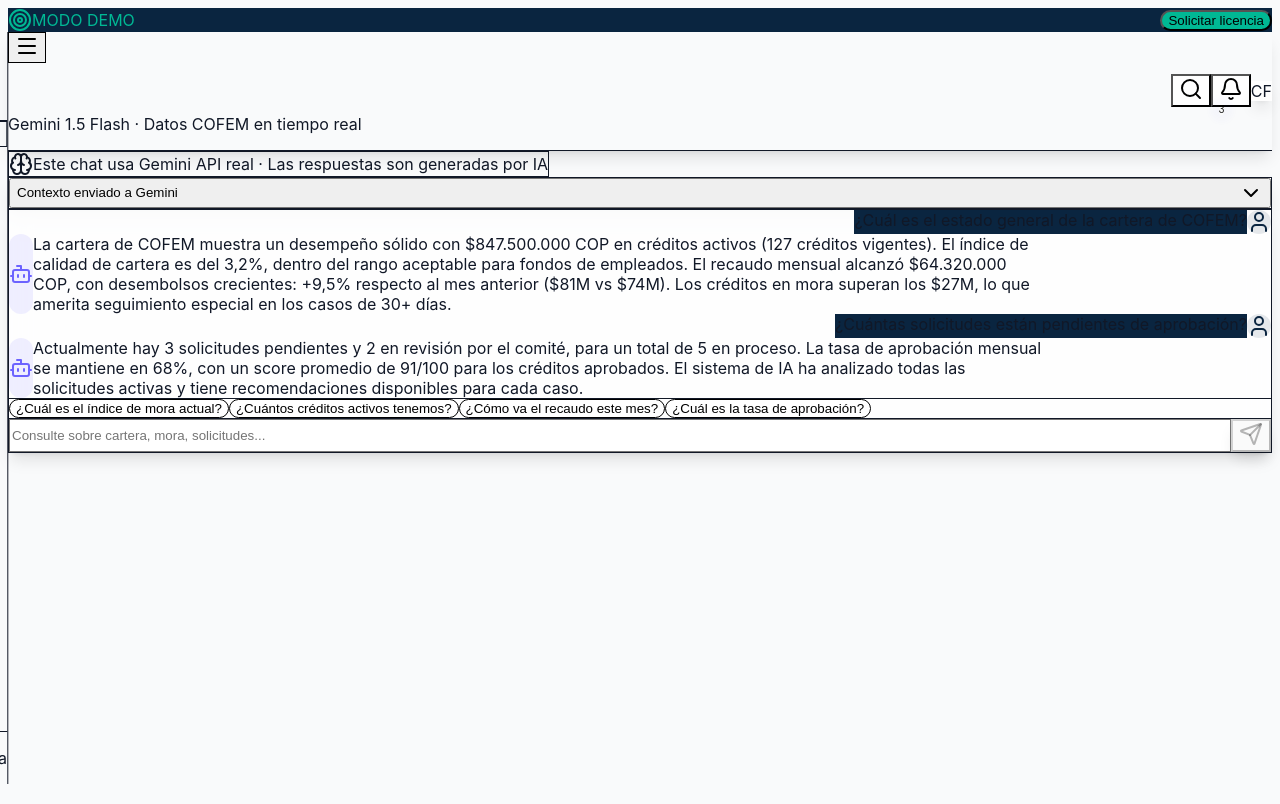
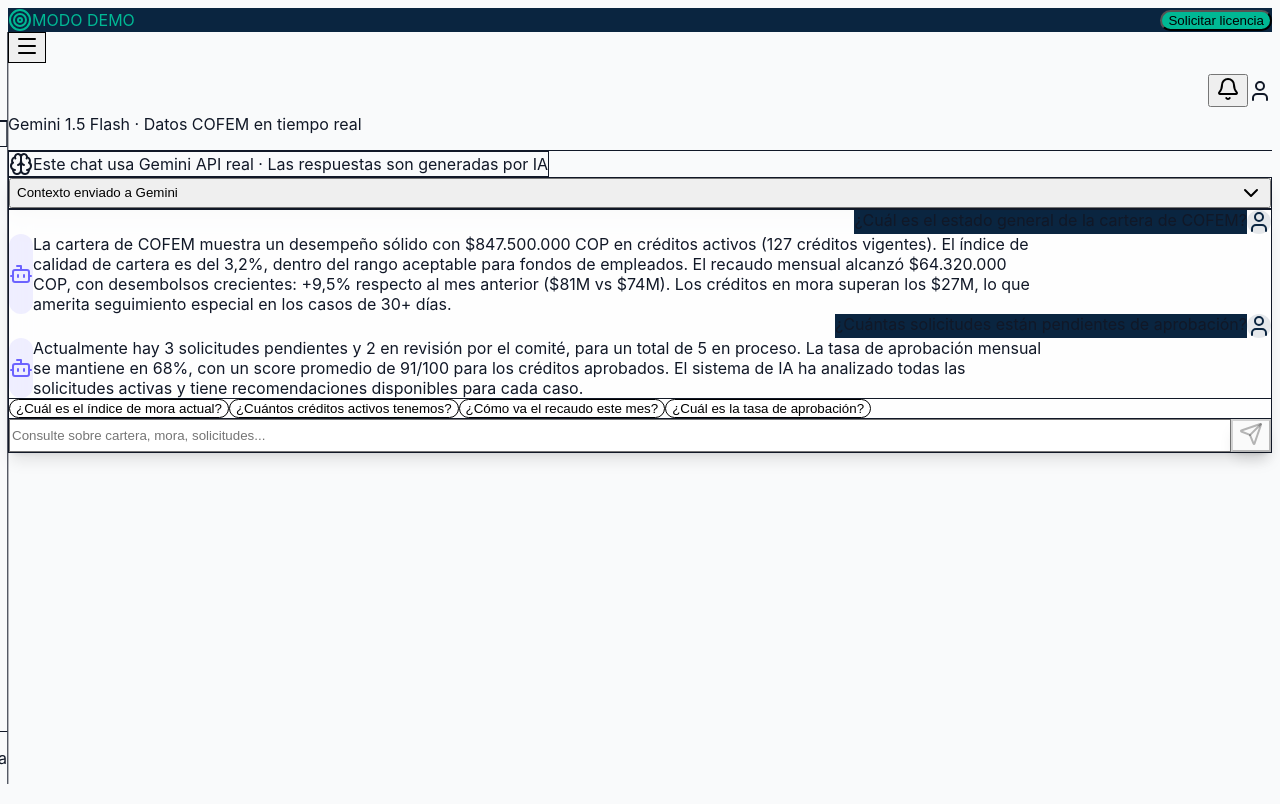
Before and after one commit to anami283/intelifondos-demo, a Next.js app: page /demo/ia in a window 1280 px wide. Shown: the top 804 px of the page. Built offline with nearby package versions, Linux system fonts and the light colour scheme; a web font is replaced by a local one.

Commit message:
Refactor Header component layout and styles

```diff
--- a/src/components/layout/Header.tsx
+++ b/src/components/layout/Header.tsx
@@ -1,6 +1,6 @@
 "use client";
 
-import { Bell, Search } from "lucide-react";
+import { Bell, Search, User } from "lucide-react";
 
 interface HeaderProps {
   title: string;
@@ -9,39 +9,43 @@ interface HeaderProps {
 
 export function Header({ title, subtitle }: HeaderProps) {
   return (
-    <header className="sticky top-0 z-40 backdrop-blur-xl bg-white/70 dark:bg-slate-900/70 border-b border-slate-200/50 dark:border-slate-700/50 shadow-premium">
-      <div className="max-w-full px-6 py-4">
-        <div className="flex items-center justify-between">
+    <header className="sticky top-12 z-30 backdrop-blur-xl bg-white/80 border-b border-slate-200/60 shadow-sm">
+      <div className="px-4 lg:px-6 py-4">
+        <div className="flex items-center justify-between gap-4">
           {/* Title Section */}
-          <div className="flex-1">
-            <h1 className="text-2xl font-bold bg-gradient-to-r from-primary via-accent to-purple-600 bg-clip-text text-transparent animate-gradient">
+          <div className="flex-1 min-w-0">
+            <h1 className="text-xl lg:text-2xl font-bold bg-gradient-to-r from-indigo-600 via-purple-600 to-indigo-600 bg-clip-text text-transparent truncate">
               {title}
             </h1>
             {subtitle && (
-              <p className="text-sm text-slate-600 dark:text-slate-400 mt-1 animate-fade-in-up">
+              <p className="text-xs lg:text-sm text-slate-600 mt-0.5 truncate">
                 {subtitle}
               </p>
             )}
           </div>
 
           {/* Action Buttons */}
-          <div className="flex items-center gap-3">
-            {/* Search Button */}
-            <button className="glass-effect p-2.5 rounded-xl hover:bg-slate-100/50 dark:hover:bg-slate-800/50 text-slate-600 dark:text-slate-400 transition-all hover:scale-105 active:scale-95">
+          <div className="flex items-center gap-2">
+            {/* Search Button - Hidden on mobile */}
+            <button
+              className="hidden lg:flex p-2.5 rounded-xl hover:bg-slate-100 text-slate-600 transition-all hover:scale-105 active:scale-95"
+              aria-label="Search"
+            >
               <Search className="w-5 h-5" />
             </button>
 
             {/* Notifications Button */}
-            <button className="glass-effect p-2.5 rounded-xl hover:bg-slate-100/50 dark:hover:bg-slate-800/50 text-slate-600 dark:text-slate-400 relative transition-all hover:scale-105 active:scale-95">
+            <button
+              className="relative p-2.5 rounded-xl hover:bg-slate-100 text-slate-600 transition-all hover:scale-105 active:scale-95"
+              aria-label="Notifications"
+            >
               <Bell className="w-5 h-5" />
-              <span className="absolute -top-1 -right-1 w-5 h-5 bg-gradient-to-br from-accent to-primary rounded-full flex items-center justify-center text-[10px] font-bold text-white shadow-glow animate-pulse-subtle">
-                3
-              </span>
+              <span className="absolute top-1 right-1 w-2 h-2 bg-gradient-to-br from-red-500 to-pink-600 rounded-full" />
             </button>
 
             {/* User Avatar */}
-            <div className="glass-effect w-10 h-10 rounded-xl bg-gradient-to-br from-primary to-accent flex items-center justify-center text-white font-semibold shadow-premium cursor-pointer transition-all hover:scale-105 active:scale-95 hover:shadow-glow">
-              CF
+            <div className="w-9 h-9 rounded-xl bg-gradient-to-br from-indigo-600 to-purple-600 flex items-center justify-center text-white font-semibold shadow-lg cursor-pointer transition-all hover:scale-105 active:scale-95">
+              <User className="w-5 h-5" />
             </div>
           </div>
         </div>
```
